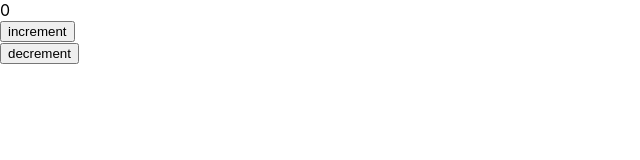
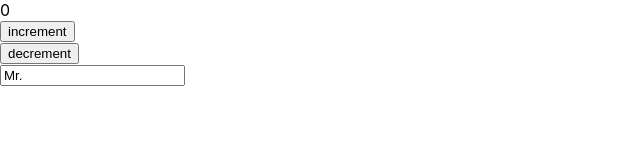
Before and after one commit to fDevJc/learn-hooks, a React (Create React App) app: page / in a window 1280 px wide. Shown: the top 160 px of the page, without its empty margins (0-640 px from the left). Built offline with nearby package versions, Linux system fonts and the light colour scheme.

Commit message:
to make useInput by unsing hook

```diff
--- a/src/App.js
+++ b/src/App.js
@@ -1,7 +1,19 @@
 import React, { useState } from 'react';
 import './App.css';
 
+const useInput = (initialValue) => {
+  const [value, setValue] = useState(initialValue);
+  const onChange = (event) => {
+    const {
+      target: { value },
+    } = event;
+    setValue(value);
+  };
+  return { value, onChange };
+};
+
 const App = () => {
+  const name = useInput('Mr.');
   const [item, setItem] = useState(0);
   const incrementItem = () => {
     setItem(item + 1);
@@ -15,6 +27,8 @@ const App = () => {
       <button onClick={incrementItem}>increment</button>
       <br></br>
       <button onClick={decrementItem}>decrement</button>
+      <br></br>
+      <input placeholder="what' your name" {...name}></input>
     </>
   );
 };
```
Also changed, not shown: 1 other file (tests, documents, lock files or other folders).
